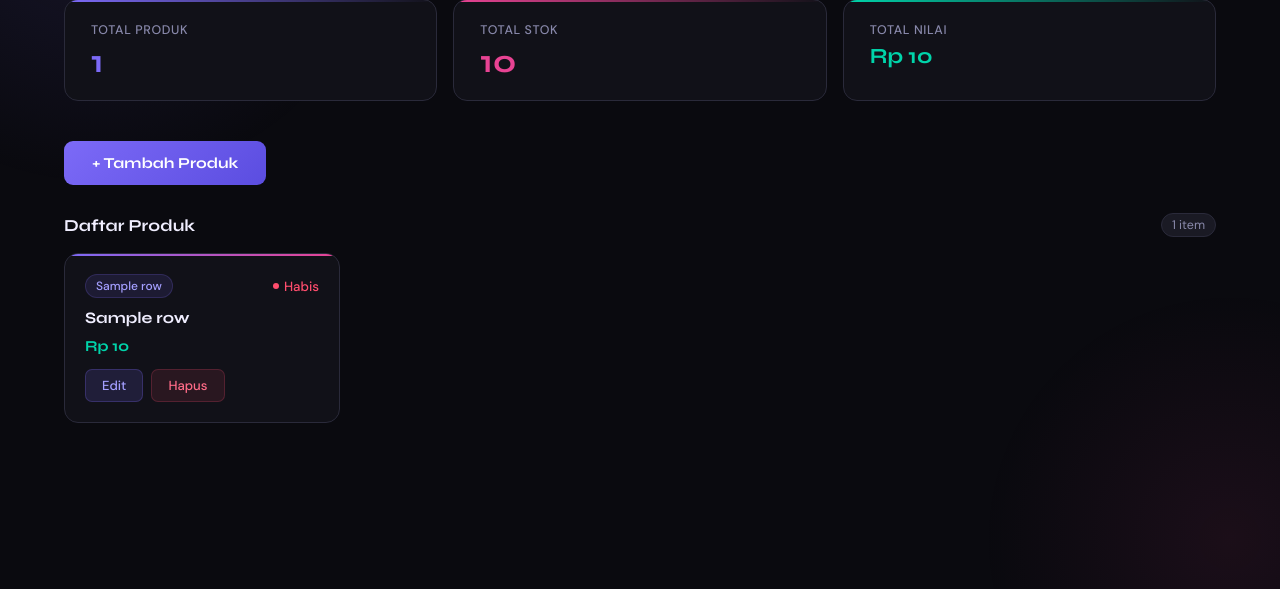
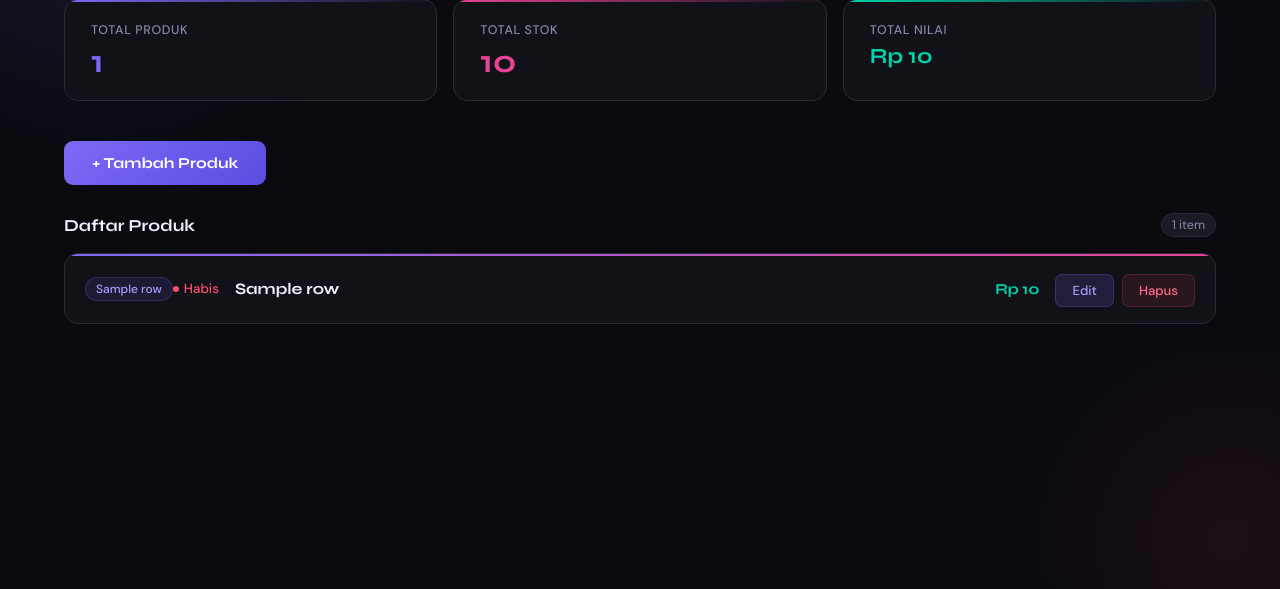
Before and after one commit to jhnmira/manajemen-electronic, a Flask app: template templates/index.html in a window 1280 px wide. Shown: the part 211-800 px from the top of the page. Run offline with Flask 3, Linux system fonts and the light colour scheme; the template is opened without the code that fills it: most values are stand-ins (such as "Sample title", 1, 10 or a date in 2020).

Commit message:
Update index.html

```diff
--- a/templates/index.html
+++ b/templates/index.html
@@ -108,14 +108,16 @@
 
       /* tampilan kartu produk */
       .cards-grid {
-        display: grid;
-        grid-template-columns: repeat(auto-fill, minmax(220px, 1fr));
+        display: flex;
+        flex-direction: column;
         gap: 16px;
       }
       .product-card {
         background: var(--surface); border: 1px solid var(--border);
-        border-radius: var(--radius); padding: 20px;
-        display: flex; flex-direction: column; gap: 10px;
+        border-radius: var(--radius); padding: 16px 20px;
+        display: flex; flex-direction: row;
+        align-items: center;
+        gap: 16px;
         transition: border-color 0.2s, transform 0.15s;
         position: relative; overflow: hidden;
       }
@@ -125,8 +127,8 @@
       }
       .product-card:hover { border-color: rgba(124,106,247,0.4); transform: translateY(-2px); }
       .product-card-top { display: flex; align-items: center; justify-content: space-between; }
-      .product-name { font-family: "Syne", sans-serif; font-weight: 700; font-size: 1rem; color: var(--text); }
-      .product-harga { font-family: "Syne", sans-serif; font-weight: 700; font-size: 0.95rem; color: var(--accent3); }
+      .product-name { font-family: "Syne", sans-serif; font-weight: 700; font-size: 1rem; color: var(--text); flex: 1; }
+      .product-harga { font-family: "Syne", sans-serif; font-weight: 700; font-size: 0.95rem; color: var(--accent3); min-width: 120px; text-align: right; }
 
       /* badge kategori */
       .kategori-badge {
@@ -176,7 +178,6 @@
         .stats-row { grid-template-columns: 1fr; }
         header { padding: 0 20px; }
         main { padding: 32px 16px; }
-        .cards-grid { grid-template-columns: repeat(auto-fill, minmax(160px, 1fr)); }
       }
     </style>
   </head>
```
